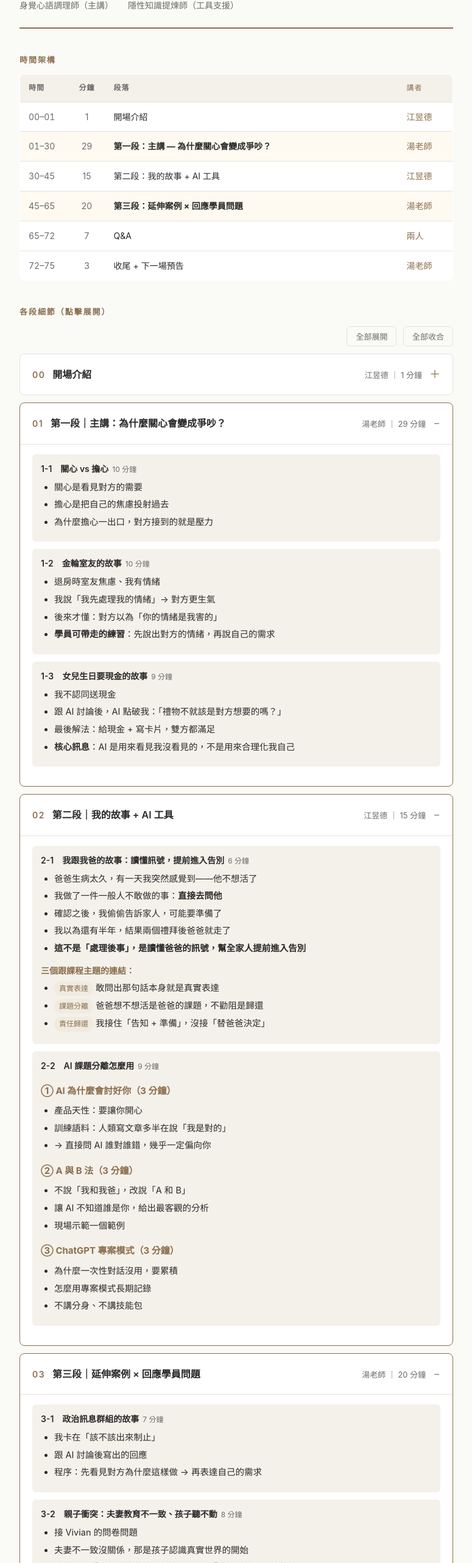
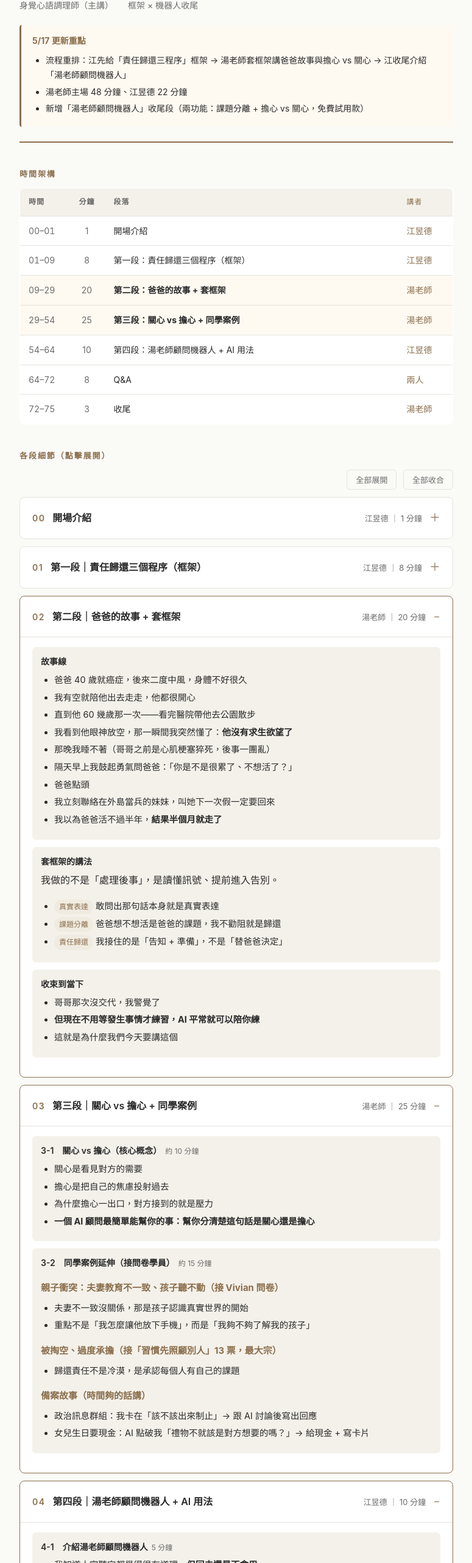
Before and after one commit to Jiang-Yude/my-rgf-outline-0520, a plain HTML site: page index.html in a window 1280 px wide. Shown: the part 217-2780 px from the top of the page at 61% size, without its empty margins (252-1027 px from the left). Drawn offline with Linux system fonts and the light colour scheme.

Commit message:
v2: 結構重排（湯老師主場 48 分鐘）、爸爸故事歸位湯老師段、新增機器人收尾段

```diff
--- a/index.html
+++ b/index.html
@@ -71,6 +71,17 @@
   .speaker span {
     color: var(--muted);
   }
+  .update-note {
+    background: #fef9f1;
+    border-left: 3px solid var(--accent);
+    padding: 14px 18px;
+    margin: 20px 0 0;
+    font-size: 14px;
+    border-radius: 4px;
+  }
+  .update-note strong { color: var(--accent); }
+  .update-note ul { margin: 8px 0 0; padding-left: 22px; }
+  .update-note li { margin-bottom: 4px; }
   .section-title {
     font-size: 13px;
     letter-spacing: 0.15em;
@@ -230,12 +241,20 @@
 <div class="container">
 
   <header>
-    <span class="badge">課綱結構確認</span>
+    <span class="badge">課綱結構確認 v2</span>
     <h1>關係不內耗練習課 — 責任歸還方程式</h1>
     <p class="subtitle">5/20（三）19:30 ｜ 免費線上講座 ｜ 75 分鐘</p>
     <div class="speakers">
       <div class="speaker"><strong>湯宏聖</strong><span>身覺心語調理師（主講）</span></div>
-      <div class="speaker"><strong>江昱德</strong><span>隱性知識提煉師（工具支援）</span></div>
+      <div class="speaker"><strong>江昱德</strong><span>框架 × 機器人收尾</span></div>
+    </div>
+    <div class="update-note">
+      <strong>5/17 更新重點</strong>
+      <ul>
+        <li>流程重排：江先給「責任歸還三程序」框架 → 湯老師套框架講爸爸故事與擔心 vs 關心 → 江收尾介紹「湯老師顧問機器人」</li>
+        <li>湯老師主場 48 分鐘、江昱德 22 分鐘</li>
+        <li>新增「湯老師顧問機器人」收尾段（兩功能：課題分離 + 擔心 vs 關心，免費試用款）</li>
+      </ul>
     </div>
   </header>
 
@@ -246,11 +265,12 @@
     </thead>
     <tbody>
       <tr><td class="time-col">00–01</td><td class="min-col">1</td><td>開場介紹</td><td class="speaker-col">江昱德</td></tr>
-      <tr class="main"><td class="time-col">01–30</td><td class="min-col">29</td><td><strong>第一段：主講 — 為什麼關心會變成爭吵？</strong></td><td class="speaker-col">湯老師</td></tr>
-      <tr><td class="time-col">30–45</td><td class="min-col">15</td><td>第二段：我的故事 + AI 工具</td><td class="speaker-col">江昱德</td></tr>
-      <tr class="main"><td class="time-col">45–65</td><td class="min-col">20</td><td><strong>第三段：延伸案例 × 回應學員問題</strong></td><td class="speaker-col">湯老師</td></tr>
-      <tr><td class="time-col">65–72</td><td class="min-col">7</td><td>Q&amp;A</td><td class="speaker-col">兩人</td></tr>
-      <tr><td class="time-col">72–75</td><td class="min-col">3</td><td>收尾 + 下一場預告</td><td class="speaker-col">湯老師</td></tr>
+      <tr><td class="time-col">01–09</td><td class="min-col">8</td><td>第一段：責任歸還三個程序（框架）</td><td class="speaker-col">江昱德</td></tr>
+      <tr class="main"><td class="time-col">09–29</td><td class="min-col">20</td><td><strong>第二段：爸爸的故事 + 套框架</strong></td><td class="speaker-col">湯老師</td></tr>
+      <tr class="main"><td class="time-col">29–54</td><td class="min-col">25</td><td><strong>第三段：關心 vs 擔心 + 同學案例</strong></td><td class="speaker-col">湯老師</td></tr>
+      <tr><td class="time-col">54–64</td><td class="min-col">10</td><td>第四段：湯老師顧問機器人 + AI 用法</td><td class="speaker-col">江昱德</td></tr>
+      <tr><td class="time-col">64–72</td><td class="min-col">8</td><td>Q&amp;A</td><td class="speaker-col">兩人</td></tr>
+      <tr><td class="time-col">72–75</td><td class="min-col">3</td><td>收尾</td><td class="speaker-col">湯老師</td></tr>
     </tbody>
   </table>
 
@@ -275,93 +295,61 @@
     </div>
   </details>
 
-  <details open>
+  <details>
     <summary>
       <span class="seg-num">01</span>
-      <span class="seg-title">第一段｜主講：為什麼關心會變成爭吵？</span>
-      <span class="seg-meta">湯老師 ｜ 29 分鐘</span>
+      <span class="seg-title">第一段｜責任歸還三個程序（框架）</span>
+      <span class="seg-meta">江昱德 ｜ 8 分鐘</span>
     </summary>
     <div class="seg-body">
-
-      <div class="sub">
-        <div class="sub-title">1-1　關心 vs 擔心<span class="sub-meta">10 分鐘</span></div>
-        <ul>
-          <li>關心是看見對方的需要</li>
-          <li>擔心是把自己的焦慮投射過去</li>
-          <li>為什麼擔心一出口，對方接到的就是壓力</li>
-        </ul>
-      </div>
-
-      <div class="sub">
-        <div class="sub-title">1-2　金輪室友的故事<span class="sub-meta">10 分鐘</span></div>
-        <ul>
-          <li>退房時室友焦慮、我有情緒</li>
-          <li>我說「我先處理我的情緒」→ 對方更生氣</li>
-          <li>後來才懂：對方以為「你的情緒是我害的」</li>
-          <li><strong>學員可帶走的練習</strong>：先說出對方的情緒，再說自己的需求</li>
-        </ul>
-      </div>
-
-      <div class="sub">
-        <div class="sub-title">1-3　女兒生日要現金的故事<span class="sub-meta">9 分鐘</span></div>
-        <ul>
-          <li>我不認同送現金</li>
-          <li>跟 AI 討論後，AI 點破我：「禮物不就該是對方想要的嗎？」</li>
-          <li>最後解法：給現金 + 寫卡片，雙方都滿足</li>
-          <li><strong>核心訊息</strong>：AI 是用來看見我沒看見的，不是用來合理化我自己</li>
-        </ul>
-      </div>
-
+      <p style="margin-top:0"><strong>目的：</strong>給湯老師一個共用框架，後面湯老師會「套這個框架」講故事。</p>
+      <ul>
+        <li>把「責任歸還」拆成可以練習的三個程序（細節待江昱德整理完寄給湯老師對齊）</li>
+        <li>串到課題分離：先分清楚是誰的課題，才有得歸還</li>
+        <li>串到 AI：當你自己想不清楚的時候，AI 可以是鏡子（但要會用，後面會教）</li>
+      </ul>
     </div>
   </details>
 
   <details open>
     <summary>
       <span class="seg-num">02</span>
-      <span class="seg-title">第二段｜我的故事 + AI 工具</span>
-      <span class="seg-meta">江昱德 ｜ 15 分鐘</span>
+      <span class="seg-title">第二段｜爸爸的故事 + 套框架</span>
+      <span class="seg-meta">湯老師 ｜ 20 分鐘</span>
     </summary>
     <div class="seg-body">
 
       <div class="sub">
-        <div class="sub-title">2-1　我跟我爸的故事：讀懂訊號，提前進入告別<span class="sub-meta">6 分鐘</span></div>
+        <div class="sub-title">故事線</div>
         <ul>
-          <li>爸爸生病太久，有一天我突然感覺到——他不想活了</li>
-          <li>我做了一件一般人不敢做的事：<strong>直接去問他</strong></li>
-          <li>確認之後，我偷偷告訴家人，可能要準備了</li>
-          <li>我以為還有半年，結果兩個禮拜後爸爸就走了</li>
-          <li><strong>這不是「處理後事」，是讀懂爸爸的訊號，幫全家人提前進入告別</strong></li>
-        </ul>
-        <p style="margin: 12px 0 4px; font-size: 14px; color: var(--accent);"><strong>三個跟課程主題的連結：</strong></p>
-        <ul>
-          <li><span class="pill">真實表達</span>敢問出那句話本身就是真實表達</li>
-          <li><span class="pill">課題分離</span>爸爸想不想活是爸爸的課題，不勸阻是歸還</li>
-          <li><span class="pill">責任歸還</span>我接住「告知 + 準備」，沒接「替爸爸決定」</li>
+          <li>爸爸 40 歲就癌症，後來二度中風，身體不好很久</li>
+          <li>我有空就陪他出去走走，他都很開心</li>
+          <li>直到他 60 幾歲那一次——看完醫院帶他去公園散步</li>
+          <li>我看到他眼神放空，那一瞬間我突然懂了：<strong>他沒有求生欲望了</strong></li>
+          <li>那晚我睡不著（哥哥之前是心肌梗塞猝死，後事一團亂）</li>
+          <li>隔天早上我鼓起勇氣問爸爸：「你是不是很累了、不想活了？」</li>
+          <li>爸爸點頭</li>
+          <li>我立刻聯絡在外島當兵的妹妹，叫她下一次假一定要回來</li>
+          <li>我以為爸爸活不過半年，<strong>結果半個月就走了</strong></li>
         </ul>
       </div>
 
       <div class="sub">
-        <div class="sub-title">2-2　AI 課題分離怎麼用<span class="sub-meta">9 分鐘</span></div>
+        <div class="sub-title">套框架的講法</div>
+        <p style="margin-top:0">我做的不是「處理後事」，是讀懂訊號、提前進入告別。</p>
+        <ul>
+          <li><span class="pill">真實表達</span>敢問出那句話本身就是真實表達</li>
+          <li><span class="pill">課題分離</span>爸爸想不想活是爸爸的課題，我不勸阻就是歸還</li>
+          <li><span class="pill">責任歸還</span>我接住的是「告知 + 準備」，不是「替爸爸決定」</li>
+        </ul>
+      </div>
 
-        <h4>① AI 為什麼會討好你（3 分鐘）</h4>
+      <div class="sub">
+        <div class="sub-title">收束到當下</div>
         <ul>
-          <li>產品天性：要讓你開心</li>
-          <li>訓練語料：人類寫文章多半在說「我是對的」</li>
-          <li>→ 直接問 AI 誰對誰錯，幾乎一定偏向你</li>
-        </ul>
-
-        <h4>② A 與 B 法（3 分鐘）</h4>
-        <ul>
-          <li>不說「我和我爸」，改說「A 和 B」</li>
-          <li>讓 AI 不知道誰是你，給出最客觀的分析</li>
-          <li>現場示範一個範例</li>
-        </ul>
-
-        <h4>③ ChatGPT 專案模式（3 分鐘）</h4>
-        <ul>
-          <li>為什麼一次性對話沒用，要累積</li>
-          <li>怎麼用專案模式長期記錄</li>
-          <li>不講分身、不講技能包</li>
+          <li>哥哥那次沒交代，我警覺了</li>
+          <li><strong>但現在不用等發生事情才練習，AI 平常就可以陪你練</strong></li>
+          <li>這就是為什麼我們今天要講這個</li>
         </ul>
       </div>
 
@@ -371,34 +359,84 @@
   <details open>
     <summary>
       <span class="seg-num">03</span>
-      <span class="seg-title">第三段｜延伸案例 × 回應學員問題</span>
-      <span class="seg-meta">湯老師 ｜ 20 分鐘</span>
+      <span class="seg-title">第三段｜關心 vs 擔心 + 同學案例</span>
+      <span class="seg-meta">湯老師 ｜ 25 分鐘</span>
     </summary>
     <div class="seg-body">
 
       <div class="sub">
-        <div class="sub-title">3-1　政治訊息群組的故事<span class="sub-meta">7 分鐘</span></div>
+        <div class="sub-title">3-1　關心 vs 擔心（核心概念）<span class="sub-meta">約 10 分鐘</span></div>
         <ul>
-          <li>我卡在「該不該出來制止」</li>
-          <li>跟 AI 討論後寫出的回應</li>
-          <li>程序：先看見對方為什麼這樣做 → 再表達自己的需求</li>
+          <li>關心是看見對方的需要</li>
+          <li>擔心是把自己的焦慮投射過去</li>
+          <li>為什麼擔心一出口，對方接到的就是壓力</li>
+          <li><strong>一個 AI 顧問最簡單能幫你的事：幫你分清楚這句話是關心還是擔心</strong></li>
         </ul>
       </div>
 
       <div class="sub">
-        <div class="sub-title">3-2　親子衝突：夫妻教育不一致、孩子聽不動<span class="sub-meta">8 分鐘</span></div>
+        <div class="sub-title">3-2　同學案例延伸（接問卷學員）<span class="sub-meta">約 15 分鐘</span></div>
+
+        <h4>親子衝突：夫妻教育不一致、孩子聽不動（接 Vivian 問卷）</h4>
         <ul>
-          <li>接 Vivian 的問卷問題</li>
           <li>夫妻不一致沒關係，那是孩子認識真實世界的開始</li>
           <li>重點不是「我怎麼讓他放下手機」，而是「我夠不夠了解我的孩子」</li>
+        </ul>
+
+        <h4>被掏空、過度承擔（接「習慣先照顧別人」13 票，最大宗）</h4>
+        <ul>
+          <li>歸還責任不是冷漠，是承認每個人有自己的課題</li>
+        </ul>
+
+        <h4>備案故事（時間夠的話講）</h4>
+        <ul>
+          <li>政治訊息群組：我卡在「該不該出來制止」→ 跟 AI 討論後寫出回應</li>
+          <li>女兒生日要現金：AI 點破我「禮物不就該是對方想要的嗎？」→ 給現金 + 寫卡片</li>
+        </ul>
+      </div>
+
+    </div>
+  </details>
+
+  <details open>
+    <summary>
+      <span class="seg-num">04</span>
+      <span class="seg-title">第四段｜湯老師顧問機器人 + AI 用法</span>
+      <span class="seg-meta">江昱德 ｜ 10 分鐘</span>
+    </summary>
+    <div class="seg-body">
+
+      <div class="sub">
+        <div class="sub-title">4-1　介紹湯老師顧問機器人<span class="sub-meta">5 分鐘</span></div>
+        <ul>
+          <li>我知道大家聽完都覺得很有道理，<strong>但回去還是不會用</strong></li>
+          <li>所以我們把湯老師的方法做成了一個機器人——<strong>湯老師顧問</strong></li>
+          <li>現在這版是基本款 / 免費試用款</li>
+          <li><strong>只做兩件事</strong>（其他不要問太多、AI 不會通靈）：
+            <ul>
+              <li>① 課題分離（湯老師方法）</li>
+              <li>② 區分擔心 vs 關心</li>
+            </ul>
+          </li>
+          <li>上完課大家可以直接拿去玩</li>
         </ul>
       </div>
 
       <div class="sub">
-        <div class="sub-title">3-3　被掏空、過度承擔<span class="sub-meta">5 分鐘</span></div>
+        <div class="sub-title">4-2　用 AI 之前必懂的兩個觀念<span class="sub-meta">5 分鐘</span></div>
+
+        <h4>① AI 為什麼會討好你（2 分鐘）</h4>
         <ul>
-          <li>接「習慣先照顧別人」這類學員（13 票，最大宗）</li>
-          <li>歸還責任不是冷漠，是承認每個人有自己的課題</li>
+          <li>產品天性：要讓你開心</li>
+          <li>訓練語料：人類寫文章多半在說「我是對的」</li>
+          <li>直接問 AI 誰對誰錯，幾乎一定偏向你</li>
+        </ul>
+
+        <h4>② A 與 B 法（3 分鐘，現場示範一次）</h4>
+        <ul>
+          <li>不說「我和我老公」，改說「A 和 B」</li>
+          <li>讓 AI 不知道誰是你，給出最客觀的分析</li>
+          <li><strong>關鍵：你越清楚怎麼用它，AI 才能真的幫到你</strong></li>
         </ul>
       </div>
 
@@ -407,9 +445,9 @@
 
   <details>
     <summary>
-      <span class="seg-num">04</span>
-      <span class="seg-title">第四段｜Q&amp;A</span>
-      <span class="seg-meta">兩人 ｜ 7 分鐘</span>
+      <span class="seg-num">05</span>
+      <span class="seg-title">第五段｜Q&amp;A</span>
+      <span class="seg-meta">兩人 ｜ 8 分鐘</span>
     </summary>
     <div class="seg-body">
       <p style="margin-top:0">主動先回應問卷自由文字題：</p>
@@ -424,21 +462,28 @@
 
   <details>
     <summary>
-      <span class="seg-num">05</span>
-      <span class="seg-title">第五段｜收尾</span>
+      <span class="seg-num">06</span>
+      <span class="seg-title">第六段｜收尾</span>
       <span class="seg-meta">湯老師 ｜ 3 分鐘</span>
     </summary>
     <div class="seg-body">
       <ul>
-        <li>發放課題分離 AI 提示詞</li>
+        <li>機器人連結再強調一次（怎麼使用、範疇是什麼、不要拿來問包山包海）</li>
         <li>湯老師金句：「AI 給你的答案對不對，看你跟對方的關係有沒有越來越好」</li>
         <li>下一場預告：溝通技巧</li>
       </ul>
     </div>
   </details>
 
+  <div class="section-title">江昱德待辦</div>
+  <ul style="background: var(--card); border: 1px solid var(--line); padding: 16px 32px; border-radius: 8px;">
+    <li>「責任歸還三個程序」框架寫清楚 → 寄給湯老師</li>
+    <li>「湯老師顧問機器人」雛形製作（兩功能：課題分離 + 擔心 vs 關心）</li>
+    <li>A 與 B 法的現場示範範例準備</li>
+  </ul>
+
   <footer>
-    此為內部結構確認頁，僅供兩位講師對齊使用。
+    此為內部結構確認頁，僅供兩位講師對齊使用。<br>v2 更新 2026-05-17
   </footer>
 
 </div>
```
